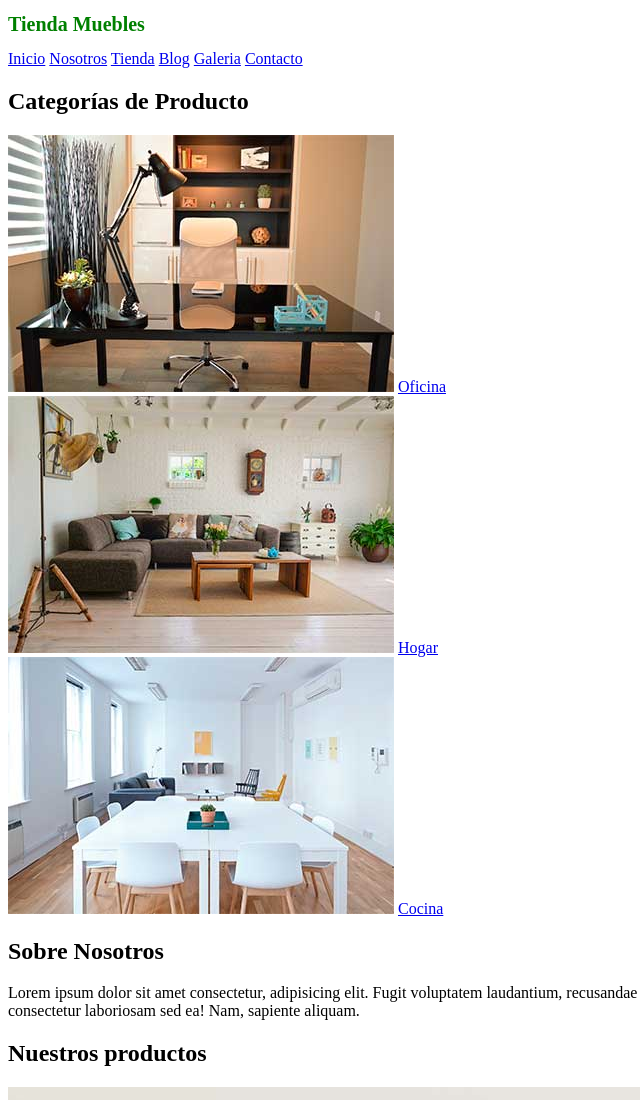
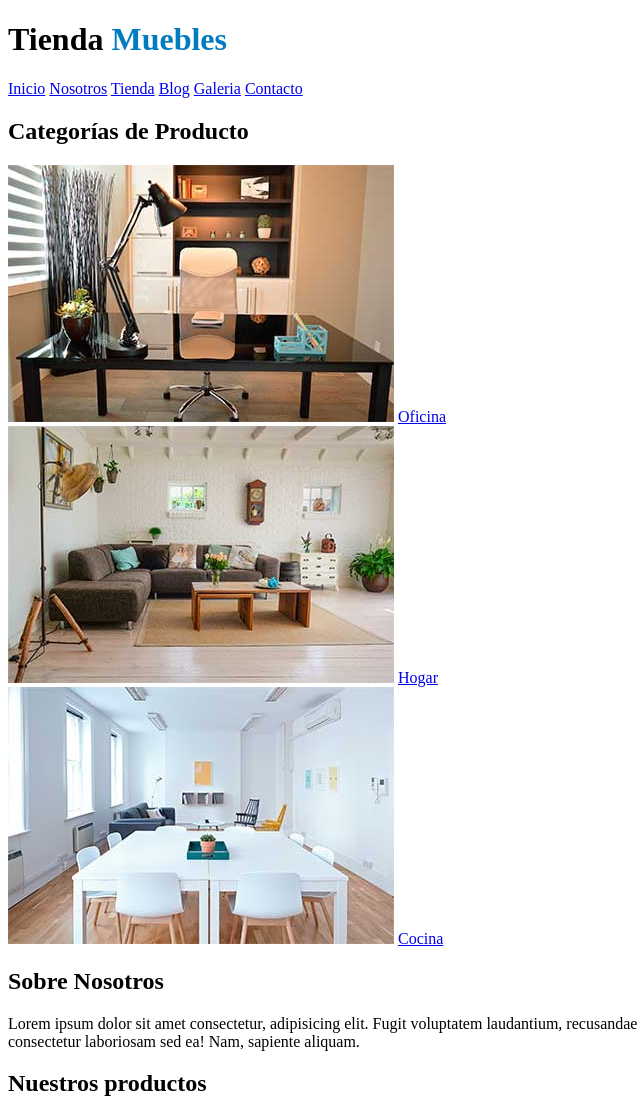
Before and after one commit to Daniel151505/ecommerce, a plain HTML site: page index.html in a window 1280 px wide. Shown: the top 1100 px of the page, without its empty margins (0-640 px from the left). Drawn offline with Linux system fonts and the light colour scheme.

Commit message:
Colores en CSS

```diff
--- a/css/app.css
+++ b/css/app.css
@@ -1,4 +1,11 @@
 h1 {
-    font-size: 20px;
+    color: #000;
+}
+
+h1 span {
+    color: #037bc0
+}
+
+h2 span {
     color: green;
 }
--- a/index.html
+++ b/index.html
@@ -9,7 +9,7 @@
   </head>
 
   <header>
-    <h1>Tienda Muebles</h1>
+    <h1>Tienda <span>Muebles</span> </h1>
   </header>
 
   <nav>
```
